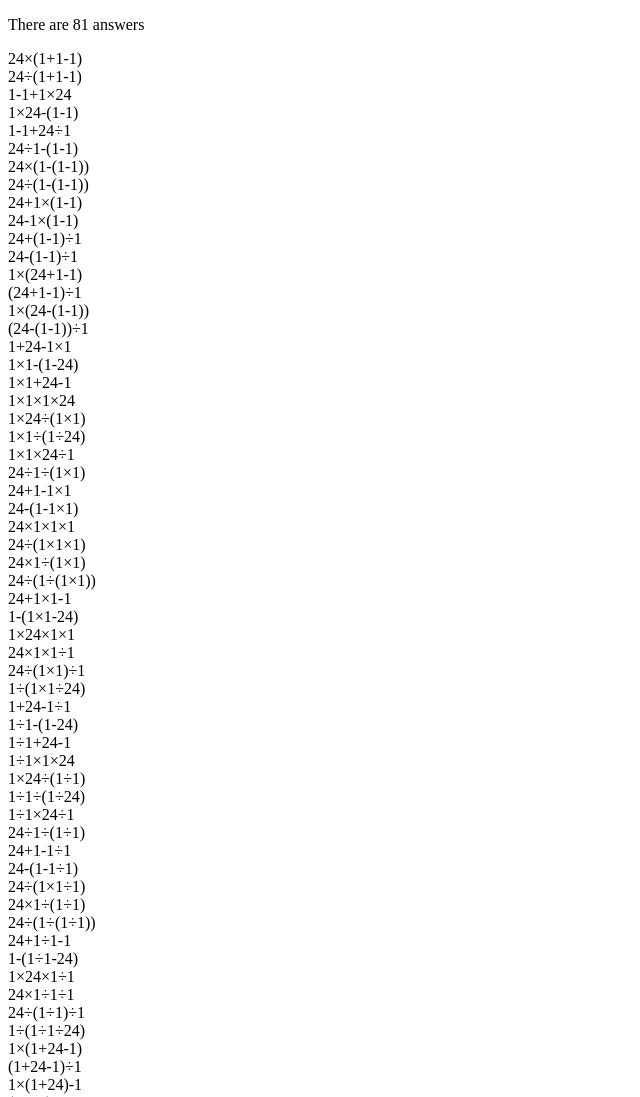
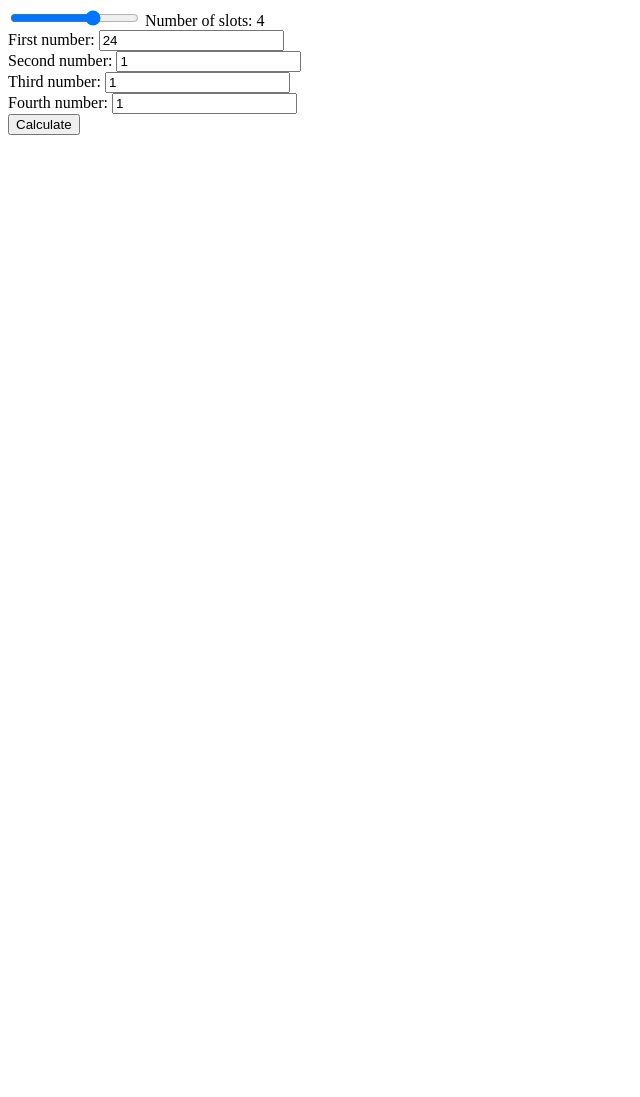
Before and after one commit to harry8698/24-Game, a plain HTML site: page web/index.html in a window 1280 px wide. Shown: the top 1097 px of the page, without its empty margins (0-640 px from the left). After the commit the page ends 800 px from the top, so only its background shows below. Drawn offline with Linux system fonts and the light colour scheme.

Commit message:
Added user input functionalities

```diff
--- a/web/game.js
+++ b/web/game.js
@@ -163,20 +163,60 @@ function solve(numList) {
   }
 }
 
-function run(numbers) {
+//https://www.w3schools.com/howto/howto_js_rangeslider.asp
+var slider = document.getElementById("slots");
+var value = document.getElementById("slots_value");
+var form = document.getElementById("form")
+var form_elements = form.children;
+function display(num) {
+  for (let i = 0; i < num; i++) {
+    form_elements[i].style.display = "block";
+  }
+  for (let i = num; i < form_elements.length; i++) {
+    form_elements[i].style.display = "none";
+  }
+  value.innerHTML = num;
+}
+
+display(slider.value);
+
+slider.oninput = function() {
+  display(this.value);
+}
+
+function run() {
+  let numbers = Array();
+  for (let i = 0; i < slider.value; i++) {
+    let value = parseInt(form[i].value);
+    if (isNaN(value)) {
+      alert("Not a number");
+      document.getElementById('count').innerHTML = "";
+      document.getElementById('answers').innerHTML = "";
+      return;
+    }
+    numbers.push(value);
+  }
+
   let numList = Array();
   for (let n of numbers) {
     numList.push(new Expression(n));
   }
   solve(numList);
+
+  let result = '';
+  for (let x of answers) {
+    result += '<section>' + x + '</section>';
+  }
+
+  let count_element = document.getElementById('count');
+  let answer_element = document.getElementById('answers');
+  let size = answers.size;
+  if (size == 0) {
+    count_element.innerHTML = '<p>There are no answers</p>';
+  } else if (size == 1) {
+    count_element.innerHTML = '<p>There is 1 answer</p>';
+  } else {
+    count_element.innerHTML = '<p>There are ' + answers.size + ' answers</p>';
+  }
+  answer_element.innerHTML = result;
 }
-
-run([1,1,1,24]);
-
-let result = '';
-for (let x of answers) {
-  result += '<section>' + x + '</section>';
-}
-document.getElementById('count').innerHTML = '<p>There are ' +
-                                              answers.size + ' answers</p>';
-document.getElementById('answers').innerHTML = result;
--- a/web/index.html
+++ b/web/index.html
@@ -2,15 +2,28 @@
 <html lang="en" dir="ltr">
   <head>
     <meta charset="utf-8">
-    <title>24</title>
+    <title>The 24 Game</title>
 
   </head>
   <body>
-    <section id="count">
+    <div class="slidecontainer">
+      <input type="range" min="2" max="5" value="4" class="slider" id="slots">
+      Number of slots:
+      <span id="slots_value"></span>
+    </div>
 
-    </section>
-    <section id="answers">
-    </section>
+    <form id="form">
+      <section>First number: <input type="text" name="first" value="24"></section>
+      <section>Second number: <input type="text" name="second" value="1"></section>
+      <section>Third number: <input type="text" name="third" value="1"></section>
+      <section>Fourth number: <input type="text" name="fourth" value="1"></section>
+      <section>Fifth number: <input type="text" name="fifth" value="1"></section>
+    </form>
+
+    <button type="button" name="button" onclick="run()">Calculate</button>
+
+    <section id="count"></section>
+    <section id="answers"></section>
   </body>
   <script src="./game.js"></script>
 </html>
```
